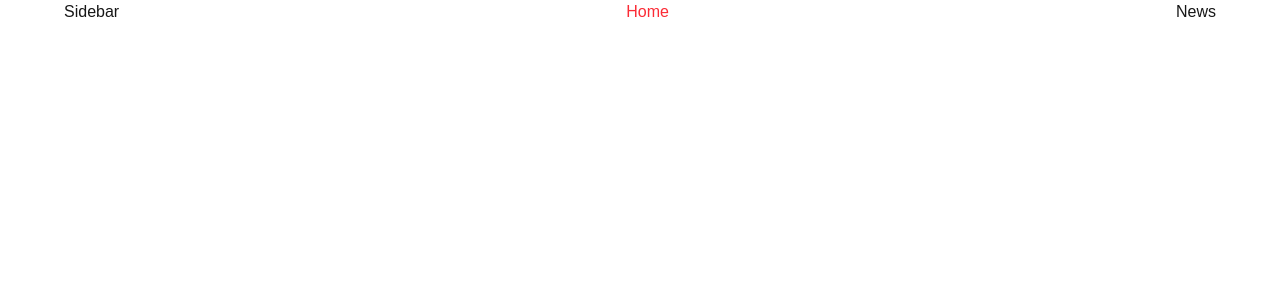
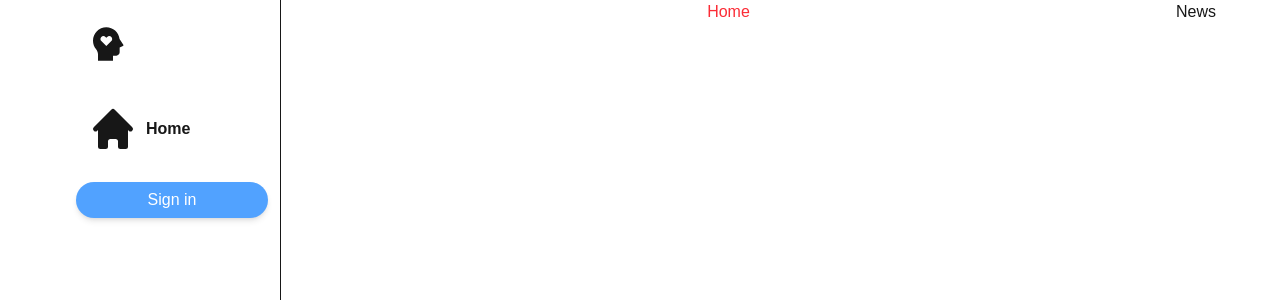
Before and after one commit to niruthan-nps/Post-adding-fcuntionality-using-next.js-tailwind-and-firebase, a Next.js app: page / in a window 1280 px wide. Shown: the top 300 px of the page. Built offline with nearby package versions, Linux system fonts and the light colour scheme.

Commit message:
side bar

```diff
--- a/src/app/layout.js
+++ b/src/app/layout.js
@@ -25,7 +25,7 @@
         className={`${geistSans.variable} ${geistMono.variable} antialiased`}
       >
        <div className="flex justify-between max-w-6xl mx-auto">
-        <div>
+        <div className="hidden sm:inline border-r h-screen">
           <Sidebar />
         </div>
         <div>
--- a/src/components/Sidebar.jsx
+++ b/src/components/Sidebar.jsx
@@ -1,6 +1,52 @@
+// import { RiMentalHealthLine } from "react-icons/ri";
+// import { HiHome } from "react-icons/hi";
+
+
+
+// export default function Sidebar() {
+//   return (
+//     <div>
+//         <Link href='/'>
+//         <RiMentalHealthLine className="w-16 cursor-pointer p-3 hover:bg-gray-100"/>
+//         </Link>
+
+//     </div>
+//   )
+// }
+
+// import Link from "next/link";
+// import { RiMentalHealthFill } from "react-icons/ri";
+// import { HiHome } from "react-icons/hi";
+
+// export default function Sidebar() {
+//   return (
+//     <div>
+//       <Link href="/">
+//         <RiMentalHealthFill size={64} className="cursor-pointer p-3 hover:bg-gray-100 rounded-full transition-all duration-200" />
+//       </Link>
+//       <Link href="/" className="flex item-center p-3 hover:bg-gray-100 rounded-full transition-all duration-200 w-fit">
+//         <HiHome size={50} />
+//         <span className="font-bold hidden xl:inline">Home</span>
+//       </Link>
+//     </div>
+//   );
+// }
+
+import Link from "next/link";
+import { RiMentalHealthFill } from "react-icons/ri";
+import { HiHome } from "react-icons/hi";
 
 export default function Sidebar() {
   return (
-    <div>Sidebar</div>
-  )
+    <div className="flex flex-col gap-4 p-3">
+      <Link href="/">
+        <RiMentalHealthFill size={64} className="cursor-pointer p-3 hover:bg-gray-100 rounded-full transition-all duration-200" />
+      </Link>
+      <Link href="/" className="flex items-center p-3 hover:bg-gray-100 rounded-full transition-all duration-200 w-auto">
+        <HiHome size={50} className="mr-2" />
+        <span className="font-bold hidden sm:inline xl:inline">Home</span>
+      </Link>
+      <button className="bg-blue-400 text-white rounded-full hover:brightness-95 transition-all duration-200 w-48 h-9 shadow-md">Sign in</button>
+    </div>
+  );
 }
```
Also changed, not shown: package.json (+4 -3 lines), 1 other file (tests, documents, lock files or other folders).
